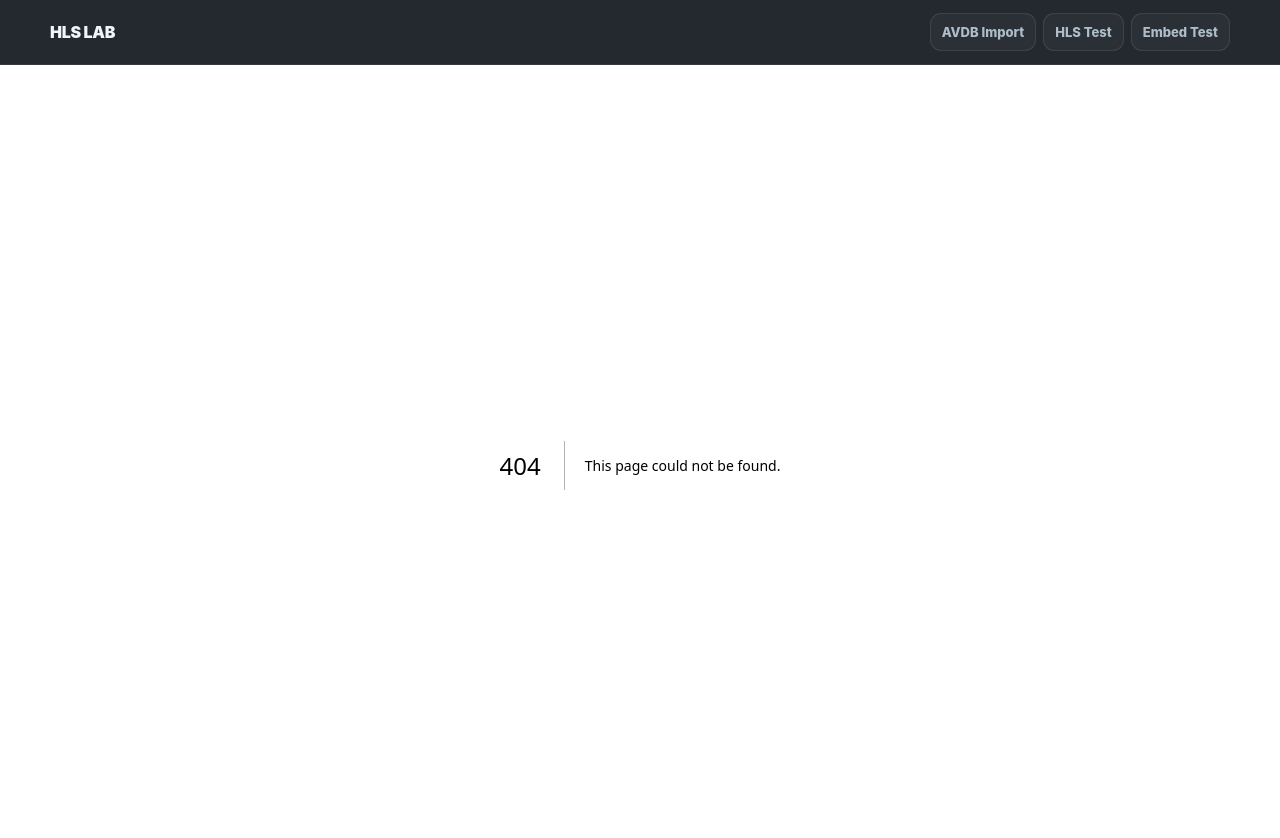
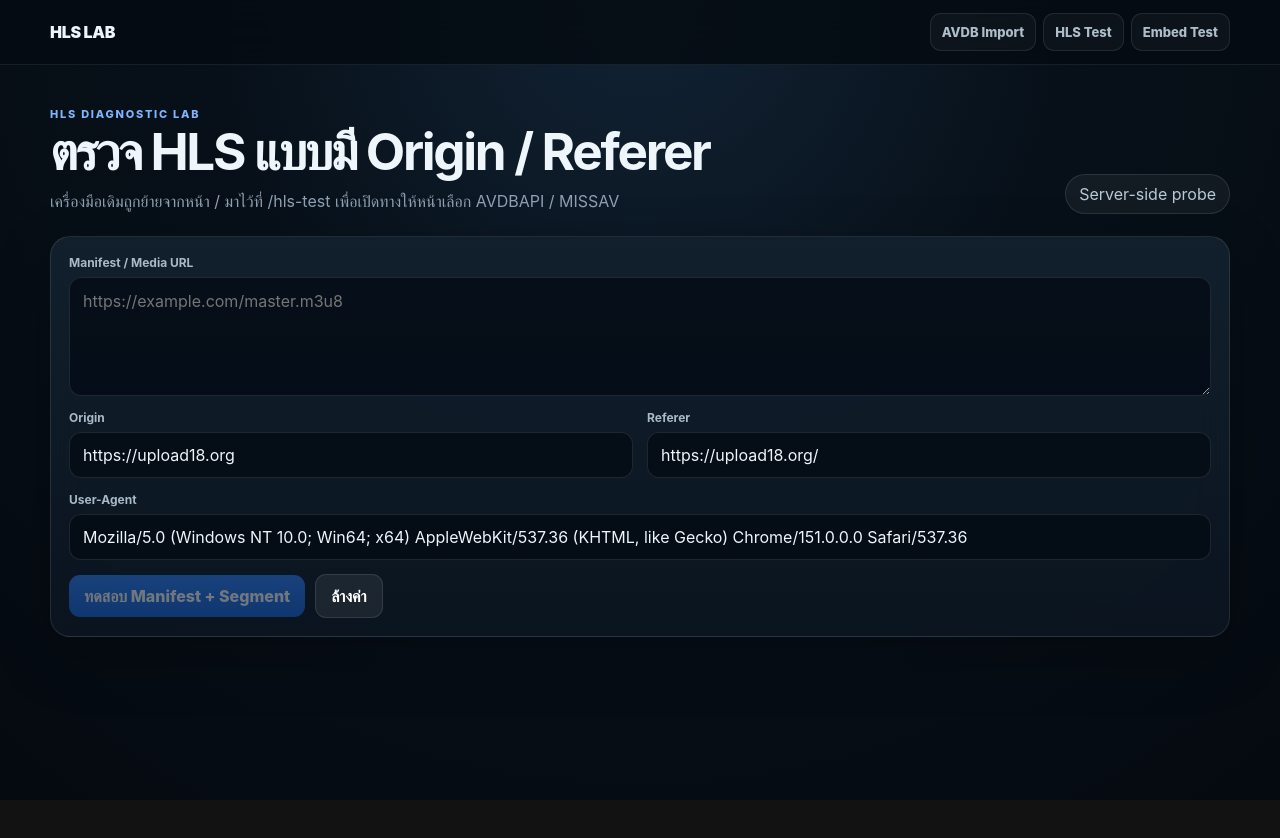
Before and after one commit to frankkk99/hlstest, a Next.js app: page /hls-test in a window 1280 px wide. Before the commit this address had no page. Shown: the top 838 px of the page. After the commit the page ends 800 px from the top, so only its background shows below. Built offline with nearby package versions, Linux system fonts and the light colour scheme.

Commit message:
preserve HLS diagnostic route

```diff
--- /dev/null
+++ b/app/hls-test/page.tsx
@@ -0,0 +1,170 @@
+"use client";
+
+import Hls from "hls.js";
+import { FormEvent, useMemo, useRef, useState } from "react";
+
+type ProbeResult = {
+  ok: boolean;
+  error?: string;
+  proxyEnabled?: boolean;
+  serverNote?: string;
+  manifest?: {
+    finalUrl: string;
+    status: number;
+    statusText: string;
+    contentType: string;
+    elapsedMs: number;
+    isHls: boolean;
+    bytes: number;
+    extinfCount?: number;
+    variantCount?: number;
+    preview?: string;
+  };
+  segmentTest?: {
+    status?: number;
+    ok?: boolean;
+    contentType?: string | null;
+    bytesReceived?: number;
+    elapsedMs?: number;
+    error?: string;
+  } | null;
+};
+
+const DEFAULT_UA = "Mozilla/5.0 (Windows NT 10.0; Win64; x64) AppleWebKit/537.36 (KHTML, like Gecko) Chrome/151.0.0.0 Safari/537.36";
+
+export default function HlsDiagnosticPage() {
+  const [url, setUrl] = useState("");
+  const [origin, setOrigin] = useState("https://upload18.org");
+  const [referer, setReferer] = useState("https://upload18.org/");
+  const [userAgent, setUserAgent] = useState(DEFAULT_UA);
+  const [loading, setLoading] = useState(false);
+  const [result, setResult] = useState<ProbeResult | null>(null);
+  const [playerMessage, setPlayerMessage] = useState("");
+  const videoRef = useRef<HTMLVideoElement | null>(null);
+  const hlsRef = useRef<Hls | null>(null);
+
+  const proxyUrl = useMemo(() => {
+    if (!url) return "";
+    const params = new URLSearchParams({ url });
+    if (origin) params.set("origin", origin);
+    if (referer) params.set("referer", referer);
+    if (userAgent) params.set("ua", userAgent);
+    return `/api/stream?${params.toString()}`;
+  }, [url, origin, referer, userAgent]);
+
+  async function probe(event: FormEvent) {
+    event.preventDefault();
+    setLoading(true);
+    setResult(null);
+    setPlayerMessage("");
+    try {
+      const response = await fetch("/api/probe", {
+        method: "POST",
+        headers: { "Content-Type": "application/json" },
+        body: JSON.stringify({ url, origin, referer, userAgent, testSegment: true }),
+      });
+      setResult((await response.json()) as ProbeResult);
+    } catch (error) {
+      setResult({ ok: false, error: error instanceof Error ? error.message : "Request failed" });
+    } finally {
+      setLoading(false);
+    }
+  }
+
+  function playPreview() {
+    const video = videoRef.current;
+    if (!video || !proxyUrl) return;
+    hlsRef.current?.destroy();
+    hlsRef.current = null;
+    setPlayerMessage("กำลังโหลด preview…");
+
+    if (video.canPlayType("application/vnd.apple.mpegurl")) {
+      video.src = proxyUrl;
+      void video.play().catch(() => undefined);
+      return;
+    }
+
+    if (!Hls.isSupported()) {
+      setPlayerMessage("Browser นี้ไม่รองรับ HLS.js");
+      return;
+    }
+
+    const hls = new Hls({ enableWorker: true, maxBufferLength: 30 });
+    hlsRef.current = hls;
+    hls.attachMedia(video);
+    hls.on(Hls.Events.MEDIA_ATTACHED, () => hls.loadSource(proxyUrl));
+    hls.on(Hls.Events.MANIFEST_PARSED, () => {
+      setPlayerMessage("พร้อมเล่น");
+      void video.play().catch(() => undefined);
+    });
+    hls.on(Hls.Events.ERROR, (_event, data) => {
+      if (data.fatal) setPlayerMessage(`Player error: ${data.details}`);
+    });
+  }
+
+  const manifest = result?.manifest;
+  const segment = result?.segmentTest;
+
+  return (
+    <main className="shell">
+      <section className="hero">
+        <div>
+          <p className="eyebrow">HLS DIAGNOSTIC LAB</p>
+          <h1>ตรวจ HLS แบบมี Origin / Referer</h1>
+          <p className="subtitle">เครื่องมือเดิมถูกย้ายจากหน้า / มาไว้ที่ /hls-test เพื่อเปิดทางให้หน้าเลือก AVDBAPI / MISSAV</p>
+        </div>
+        <div className="status-chip">Server-side probe</div>
+      </section>
+
+      <form className="panel form" onSubmit={probe}>
+        <label className="field full">
+          <span>Manifest / Media URL</span>
+          <textarea value={url} onChange={(event) => setUrl(event.target.value.trim())} rows={4} spellCheck={false} placeholder="https://example.com/master.m3u8" />
+        </label>
+        <label className="field"><span>Origin</span><input value={origin} onChange={(event) => setOrigin(event.target.value)} /></label>
+        <label className="field"><span>Referer</span><input value={referer} onChange={(event) => setReferer(event.target.value)} /></label>
+        <label className="field full"><span>User-Agent</span><input value={userAgent} onChange={(event) => setUserAgent(event.target.value)} /></label>
+        <div className="actions full">
+          <button className="primary" type="submit" disabled={!url || loading}>{loading ? "กำลังทดสอบ…" : "ทดสอบ Manifest + Segment"}</button>
+          <button className="secondary" type="button" onClick={() => { setUrl(""); setResult(null); setPlayerMessage(""); }}>ล้างค่า</button>
+        </div>
+      </form>
+
+      {result?.error && <div className="alert badbox">{result.error}</div>}
+
+      {manifest && (
+        <>
+          <section className="summary-grid">
+            <article className="metric"><span>Manifest</span><strong>{manifest.status}</strong><small>{manifest.statusText}</small></article>
+            <article className="metric"><span>HLS</span><strong>{manifest.isHls ? "PASS" : "FAIL"}</strong><small>{manifest.contentType || "unknown"}</small></article>
+            <article className="metric"><span>First segment</span><strong>{segment?.ok ? "PASS" : "FAIL"}</strong><small>{segment?.status ?? "-"}</small></article>
+            <article className="metric"><span>Latency</span><strong>{manifest.elapsedMs}</strong><small>ms</small></article>
+          </section>
+
+          <section className="panel diagnostics">
+            <div className="panel-title"><div><p className="eyebrow">DIAGNOSTICS</p><h2>ผลตรวจ</h2></div></div>
+            <div className="kv-grid">
+              <div><span>Content-Type</span><b>{manifest.contentType || "-"}</b></div>
+              <div><span>Manifest size</span><b>{manifest.bytes.toLocaleString()} bytes</b></div>
+              <div><span>Segments</span><b>{manifest.extinfCount ?? 0}</b></div>
+              <div><span>Variants</span><b>{manifest.variantCount ?? 0}</b></div>
+              <div><span>Segment bytes</span><b>{segment?.bytesReceived ?? 0}</b></div>
+              <div><span>Segment latency</span><b>{segment?.elapsedMs ?? 0} ms</b></div>
+            </div>
+            {segment?.error && <div className="alert badbox">{segment.error}</div>}
+            <details open><summary>Manifest preview</summary><pre>{manifest.preview || "-"}</pre></details>
+          </section>
+
+          <section className="panel player-panel">
+            <div className="panel-title"><div><p className="eyebrow">OPTIONAL PREVIEW</p><h2>ทดลองเล่นผ่าน local proxy</h2></div></div>
+            <video ref={videoRef} controls playsInline className="video" />
+            <div className="actions">
+              <button className="primary" type="button" disabled={!result?.proxyEnabled || !result?.ok} onClick={playPreview}>เล่น Preview</button>
+              <span className="player-message">{playerMessage}</span>
+            </div>
+          </section>
+        </>
+      )}
+    </main>
+  );
+}
```
